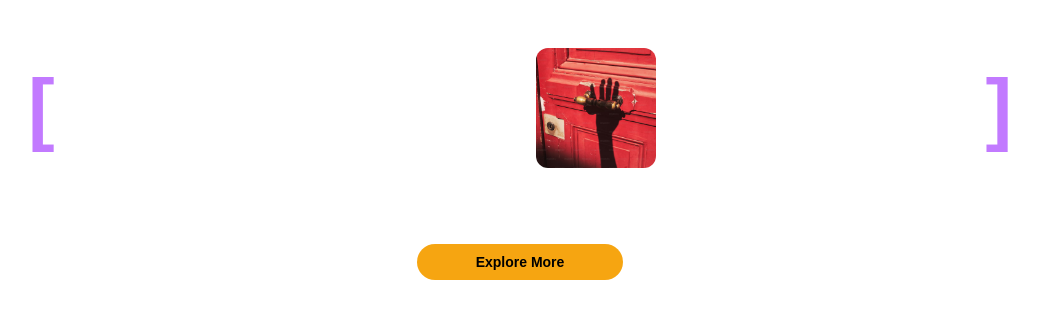
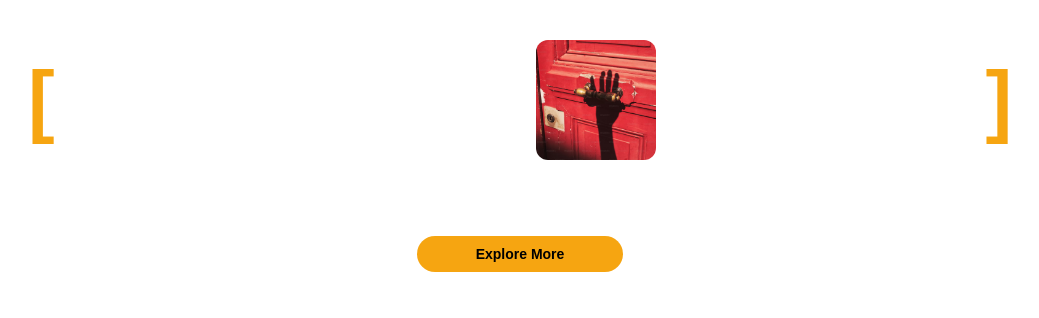
Before and after one commit to itskvsin/nextprac, a Next.js app: page /gsap in a window 1280 px wide. Shown: the top 318 px of the page, without its empty margins (120-1159 px from the left). Built offline with nearby package versions, Linux system fonts and the light colour scheme.

Commit message:
feat(components): add GSAP hover reveal animation component
Create reusable GSAPHoverRevealSection component with animated hover effects
Move component from page to separate file for reusability
Update page to use new component multiple times

```diff
--- a/src/app/gsap/page.tsx
+++ b/src/app/gsap/page.tsx
@@ -1,183 +1,200 @@
 "use client";
 
-import { useRef, useLayoutEffect, useState } from "react";
-import Image from "next/image";
-import gsap from "gsap";
+// import { useRef, useLayoutEffect, useState } from "react";
+// import Image from "next/image";
+// import gsap from "gsap";
+import GSAPHoverRevealSection from "@/components/temp";
 
-export default function GSAPHoverRevealSection() {
-  const [hovered, setHovered] = useState(false);
-
-  const containerRef = useRef<HTMLDivElement>(null);
-  const bracketL = useRef<HTMLDivElement>(null);
-  const bracketR = useRef<HTMLDivElement>(null);
-  const imageRef = useRef<HTMLDivElement>(null);
-  const descRef = useRef<HTMLParagraphElement>(null);
-  const buttonRef = useRef<HTMLButtonElement>(null);
-  const revealRef = useRef<HTMLDivElement>(null);
-
-  useLayoutEffect(() => {
-    const container = containerRef.current;
-    const reveal = revealRef.current;
-    if (!container || !reveal) return;
-
-    // Reset reveal section
-    gsap.set(reveal, {
-      height: 0,
-      opacity: 0,
-      overflow: "hidden",
-      visibility: "hidden",
-    });
-
-    const contentTimeline = gsap.timeline({ paused: true });
-
-    contentTimeline
-      .to([bracketL.current, bracketR.current], {
-        opacity: 1,
-        y: 0,
-        duration: 0.4,
-        ease: "power3.out",
-      })
-      .to(
-        imageRef.current,
-        {
-          opacity: 1,
-          scale: 1,
-          duration: 0.4,
-          ease: "power3.out",
-        },
-        "-=0.3"
-      )
-      .to(
-        descRef.current,
-        {
-          opacity: 1,
-          y: 0,
-          duration: 0.4,
-          ease: "power3.out",
-        },
-        "-=0.3"
-      )
-      .to(
-        buttonRef.current,
-        {
-          opacity: 1,
-          y: 0,
-          duration: 0.4,
-          ease: "power3.out",
-        },
-        "-=0.3"
-      );
-
-    const handleEnter = () => {
-      const fullHeight = reveal.scrollHeight;
-
-      gsap.to(reveal, {
-        height: fullHeight,
-        opacity: 1,
-        visibility: "visible",
-        duration: 0.5,
-        ease: "power2.out",
-      });
-
-      contentTimeline.play();
-    };
-
-    const handleLeave = () => {
-      gsap.to(reveal, {
-        height: 0,
-        opacity: 0,
-        visibility: "hidden",
-        duration: 0.5,
-        ease: "power2.inOut",
-      });
-
-      contentTimeline.reverse();
-    };
-
-    container.addEventListener("mouseenter", handleEnter);
-    container.addEventListener("mouseleave", handleLeave);
-
-    return () => {
-      container.removeEventListener("mouseenter", handleEnter);
-      container.removeEventListener("mouseleave", handleLeave);
-    };
-  }, []);
-
+export default function wyg() {
   return (
-    <section className="w-full border-b border-white/20">
-      <div
-        onMouseEnter={() => setHovered(true)}
-        onMouseLeave={() => setHovered(false)}
-        ref={containerRef}
-        className="group px-6 py-10 md:py-12 w-full max-w-7xl mx-auto cursor-pointer"
-      >
-        {/* Title Row */}
-        <div className="flex justify-center items-center gap-4 text-3xl md:text-5xl font-extrabold">
-          <div
-            ref={bracketL}
-            className="text-purple-400 text-[60px] md:text-[80px] font-bold opacity-0 translate-y-10"
-          >
-            [
-          </div>
-
-          <div className="flex items-center gap-2">
-            <p className="text-white">Conversion-Centric</p>
-            <div
-              className={`transition-all duration-500 ${
-                hovered
-                  ? "opacity-100 scale-100 text-[#F6A511]"
-                  : "opacity-0 scale-50"
-              }`}
-            >
-              <div
-                ref={imageRef}
-                //   className="w-14 h-14 md:w-20 md:h-20 overflow-hidden rounded-xl scale-50 opacity-0"
-                className={`transition-all duration-500 flex h-10 justify-center items-center ${
-                  hovered ? "w-30 mx-3 h-30" : "w-1 mx-0"
-                } overflow-hidden`}
-              >
-                <Image
-                  src="/images/img1.png"
-                  alt="hover"
-                  width={80}
-                  height={80}
-                  className="rounded-xl object-cover w-full h-full"
-                />
-              </div>
-            </div>
-            <p className="text-white">Ad Creatives</p>
-          </div>
-
-          <div
-            ref={bracketR}
-            className="text-purple-400 text-[60px] md:text-[80px] font-bold opacity-0 translate-y-10"
-          >
-            ]
-          </div>
-        </div>
-
-        {/* Hidden Reveal Section */}
-        <div className="flex items-center justify-center">
-          <div
-            ref={revealRef}
-            className="invisible text-center flex w-full flex-col items-center h-0 mt-4 transition-all space-y-3"
-          >
-            <p
-              ref={descRef}
-              className="text-white/70 text-sm md:text-base max-w-md mx-auto opacity-0 translate-y-4"
-            >
-              High-converting creatives crafted to elevate your brand
-              performance.
-            </p>
-            <button
-              ref={buttonRef}
-              className="px-5 py-2 rounded-full w-2/12 bg-[#F6A511] text-black text-sm font-semibold hover:bg-[#ffbd3b] transition-all opacity-0 translate-y-4"
-            >
-              Explore More
-            </button>
-          </div>
-        </div>
-      </div>
-    </section>
+    <>
+      <GSAPHoverRevealSection />
+      <GSAPHoverRevealSection />
+      <GSAPHoverRevealSection />
+    </>
   );
 }
+
+// "use client";
+
+// import { useRef, useLayoutEffect, useState } from "react";
+// import Image from "next/image";
+// import gsap from "gsap";
+
+// export default function GSAPHoverRevealSection() {
+//   const [hovered, setHovered] = useState(false);
+
+//   const containerRef = useRef<HTMLDivElement>(null);
+//   const bracketL = useRef<HTMLDivElement>(null);
+//   const bracketR = useRef<HTMLDivElement>(null);
+//   const imageRef = useRef<HTMLDivElement>(null);
+//   const descRef = useRef<HTMLParagraphElement>(null);
+//   const buttonRef = useRef<HTMLButtonElement>(null);
+//   const revealRef = useRef<HTMLDivElement>(null);
+
+//   useLayoutEffect(() => {
+//     const container = containerRef.current;
+//     const reveal = revealRef.current;
+//     if (!container || !reveal) return;
+
+//     // Reset reveal section
+//     gsap.set(reveal, {
+//       height: 0,
+//       opacity: 0,
+//       overflow: "hidden",
+//       visibility: "hidden",
+//     });
+
+//     const contentTimeline = gsap.timeline({ paused: true });
+
+//     contentTimeline
+//       .to([bracketL.current, bracketR.current], {
+//         opacity: 1,
+//         y: 0,
+//         duration: 0.4,
+//         ease: "power3.out",
+//       })
+//       .to(
+//         imageRef.current,
+//         {
+//           opacity: 1,
+//           scale: 1,
+//           duration: 0.4,
+//           ease: "power3.out",
+//         },
+//         "-=0.3"
+//       )
+//       .to(
+//         descRef.current,
+//         {
+//           opacity: 1,
+//           y: 0,
+//           duration: 0.4,
+//           ease: "power3.out",
+//         },
+//         "-=0.3"
+//       )
+//       .to(
+//         buttonRef.current,
+//         {
+//           opacity: 1,
+//           y: 0,
+//           duration: 0.4,
+//           ease: "power3.out",
+//         },
+//         "-=0.3"
+//       );
+
+//     const handleEnter = () => {
+//       const fullHeight = reveal.scrollHeight;
+
+//       gsap.to(reveal, {
+//         height: fullHeight,
+//         opacity: 1,
+//         visibility: "visible",
+//         duration: 0.5,
+//         ease: "power2.out",
+//       });
+
+//       contentTimeline.play();
+//     };
+
+//     const handleLeave = () => {
+//       gsap.to(reveal, {
+//         height: 0,
+//         opacity: 0,
+//         visibility: "hidden",
+//         duration: 0.5,
+//         ease: "power2.inOut",
+//       });
+
+//       contentTimeline.reverse();
+//     };
+
+//     container.addEventListener("mouseenter", handleEnter);
+//     container.addEventListener("mouseleave", handleLeave);
+
+//     return () => {
+//       container.removeEventListener("mouseenter", handleEnter);
+//       container.removeEventListener("mouseleave", handleLeave);
+//     };
+//   }, []);
+
+//   return (
+//     <section className="w-full border-b border-white/20">
+//       <div
+//         onMouseEnter={() => setHovered(true)}
+//         onMouseLeave={() => setHovered(false)}
+//         ref={containerRef}
+//         className="group px-6 py-6 md:py-10 w-full max-w-7xl mx-auto cursor-pointer"
+//       >
+//         {/* Title Row */}
+//         <div className="flex justify-center items-center gap-4 text-3xl md:text-5xl font-extrabold">
+//           <div
+//             ref={bracketL}
+//             className="text-[#F6A511] text-[60px] md:text-[80px] font-bold opacity-0 translate-y-10"
+//           >
+//             [
+//           </div>
+
+//           <div className="flex items-center gap-2">
+//             <p className="text-white">Conversion-Centric</p>
+//             <div
+//               className={`transition-all duration-500 ${
+//                 hovered
+//                   ? "opacity-100 scale-100 text-[#F6A511]"
+//                   : "opacity-0 scale-50"
+//               }`}
+//             >
+//               <div
+//                 ref={imageRef}
+//                 //   className="w-14 h-14 md:w-20 md:h-20 overflow-hidden rounded-xl scale-50 opacity-0"
+//                 className={`transition-all duration-500 flex h-10 justify-center items-center ${
+//                   hovered ? "w-30 mx-3 h-30" : "w-1 mx-0"
+//                 } overflow-hidden`}
+//               >
+//                 <Image
+//                   src="/images/img1.png"
+//                   alt="hover"
+//                   width={80}
+//                   height={80}
+//                   className="rounded-xl object-cover w-full h-full"
+//                 />
+//               </div>
+//             </div>
+//             <p className="text-white">Ad Creatives</p>
+//           </div>
+
+//           <div
+//             ref={bracketR}
+//             className="text-[#F6A511] text-[60px] md:text-[80px] font-bold opacity-0 translate-y-10"
+//           >
+//             ]
+//           </div>
+//         </div>
+
+//         {/* Hidden Reveal Section */}
+//         <div className="flex items-center justify-center">
+//           <div
+//             ref={revealRef}
+//             className="invisible text-center flex w-full flex-col items-center h-0 mt-4 transition-all space-y-3"
+//           >
+//             <p
+//               ref={descRef}
+//               className="text-white/70 text-sm md:text-base max-w-md mx-auto opacity-0 translate-y-4"
+//             >
+//               High-converting creatives crafted to elevate your brand
+//               performance.
+//             </p>
+//             <button
+//               ref={buttonRef}
+//               className="px-5 py-2 rounded-full w-2/12 bg-[#F6A511] text-black text-sm font-semibold hover:bg-[#ffbd3b] transition-all opacity-0 translate-y-4"
+//             >
+//               Explore More
+//             </button>
+//           </div>
+//         </div>
+//       </div>
+//     </section>
+//   );
+// }
--- a/src/components/temp.tsx
+++ b/src/components/temp.tsx
@@ -1,3 +1,199 @@
+"use client";
+
+import { useRef, useLayoutEffect, useState } from "react";
+import Image from "next/image";
+import gsap from "gsap";
+
+export default function GSAPHoverRevealSection() {
+  const [hovered, setHovered] = useState(false);
+
+  const containerRef = useRef<HTMLDivElement>(null);
+  const bracketL = useRef<HTMLDivElement>(null);
+  const bracketR = useRef<HTMLDivElement>(null);
+  const imageRef = useRef<HTMLDivElement>(null);
+  const descRef = useRef<HTMLParagraphElement>(null);
+  const buttonRef = useRef<HTMLButtonElement>(null);
+  const revealRef = useRef<HTMLDivElement>(null);
+
+  useLayoutEffect(() => {
+    const container = containerRef.current;
+    const reveal = revealRef.current;
+    if (!container || !reveal) return;
+
+    // Reset reveal section
+    gsap.set(reveal, {
+      height: 0,
+      opacity: 0,
+      overflow: "hidden",
+      visibility: "hidden",
+    });
+
+    const contentTimeline = gsap.timeline({ paused: true });
+
+    contentTimeline
+      .to([bracketL.current, bracketR.current], {
+        opacity: 1,
+        y: 0,
+        duration: 0.4,
+        ease: "power3.out",
+      })
+      .to(
+        imageRef.current,
+        {
+          opacity: 1,
+          scale: 1,
+          duration: 0.4,
+          ease: "power3.out",
+        },
+        "-=0.3"
+      )
+      .to(
+        descRef.current,
+        {
+          opacity: 1,
+          y: 0,
+          duration: 0.4,
+          ease: "power3.out",
+        },
+        "-=0.3"
+      )
+      .to(
+        buttonRef.current,
+        {
+          opacity: 1,
+          y: 0,
+          duration: 0.4,
+          ease: "power3.out",
+        },
+        "-=0.3"
+      );
+
+    const handleEnter = () => {
+      const fullHeight = reveal.scrollHeight;
+
+      gsap.to(reveal, {
+        height: fullHeight,
+        opacity: 1,
+        visibility: "visible",
+        duration: 0.5,
+        ease: "power2.out",
+      });
+
+      contentTimeline.play();
+    };
+
+    const handleLeave = () => {
+      gsap.to(reveal, {
+        height: 0,
+        opacity: 0,
+        visibility: "hidden",
+        duration: 0.5,
+        ease: "power2.inOut",
+      });
+
+      contentTimeline.reverse();
+    };
+
+    container.addEventListener("mouseenter", handleEnter);
+    container.addEventListener("mouseleave", handleLeave);
+
+    return () => {
+      container.removeEventListener("mouseenter", handleEnter);
+      container.removeEventListener("mouseleave", handleLeave);
+    };
+  }, []);
+
+  return (
+    <section className="w-full border-b border-white/20">
+      <div
+        onMouseEnter={() => setHovered(true)}
+        onMouseLeave={() => setHovered(false)}
+        ref={containerRef}
+        className="group px-6 py-6 md:py-10 w-full max-w-7xl mx-auto cursor-pointer"
+      >
+        {/* Title Row */}
+        <div className="flex justify-center items-center gap-4 text-3xl md:text-5xl font-extrabold">
+          <div
+            ref={bracketL}
+            className="text-[#F6A511] text-[60px] md:text-[80px] font-bold opacity-0 translate-y-10"
+          >
+            [
+          </div>
+
+          <div className="flex items-center gap-2">
+            <p className="text-white">Conversion-Centric</p>
+            <div
+              className={`transition-all duration-500 ${
+                hovered
+                  ? "opacity-100 scale-100 text-[#F6A511]"
+                  : "opacity-0 scale-50"
+              }`}
+            >
+              <div
+                ref={imageRef}
+                //   className="w-14 h-14 md:w-20 md:h-20 overflow-hidden rounded-xl scale-50 opacity-0"
+                className={`transition-all duration-500 flex h-10 justify-center items-center ${
+                  hovered ? "w-30 mx-3 h-30" : "w-1 mx-0"
+                } overflow-hidden`}
+              >
+                <Image
+                  src="/images/img1.png"
+                  alt="hover"
+                  width={80}
+                  height={80}
+                  className="rounded-xl object-cover w-full h-full"
+                />
+              </div>
+            </div>
+            <p className="text-white">Ad Creatives</p>
+          </div>
+
+          <div
+            ref={bracketR}
+            className="text-[#F6A511] text-[60px] md:text-[80px] font-bold opacity-0 translate-y-10"
+          >
+            ]
+          </div>
+        </div>
+
+        {/* Hidden Reveal Section */}
+        <div className="flex items-center justify-center">
+          <div
+            ref={revealRef}
+            className="invisible text-center flex w-full flex-col items-center h-0 mt-4 transition-all space-y-3"
+          >
+            <p
+              ref={descRef}
+              className="text-white/70 text-sm md:text-base max-w-md mx-auto opacity-0 translate-y-4"
+            >
+              High-converting creatives crafted to elevate your brand
+              performance.
+            </p>
+            <button
+              ref={buttonRef}
+              className="px-5 py-2 rounded-full w-2/12 bg-[#F6A511] text-black text-sm font-semibold hover:bg-[#ffbd3b] transition-all opacity-0 translate-y-4"
+            >
+              Explore More
+            </button>
+          </div>
+        </div>
+      </div>
+    </section>
+  );
+}
+
+
+
+
+
+
+
+
+
+
+
+
+
 // "use client";
 
 // import { useRef, useLayoutEffect } from "react";
@@ -134,84 +330,84 @@
 // }
 
 
-"use client";
-import Image from "next/image";
-import { useEffect, useState } from "react";
-import { FaStar } from "react-icons/fa";
+// "use client";
+// import Image from "next/image";
+// import { useEffect, useState } from "react";
+// import { FaStar } from "react-icons/fa";
 
-export default function P() {
-  const [hovered, setHovered] = useState(false);
+// export default function P() {
+//   const [hovered, setHovered] = useState(false);
 
-  //   useEffect(() => {
-  //     const split = new SplitType(".split", {
-  //       types: "words",
-  //     });
+//   //   useEffect(() => {
+//   //     const split = new SplitType(".split", {
+//   //       types: "words",
+//   //     });
 
-  //     gsap.from(split.words, {
-  //       opacity: 0,
-  //       y: 20,
-  //       stagger: 0.1,
-  //       duration: 0.6,
-  //       ease: "power2.out",
-  //     });
-  //   }, []);
+//   //     gsap.from(split.words, {
+//   //       opacity: 0,
+//   //       y: 20,
+//   //       stagger: 0.1,
+//   //       duration: 0.6,
+//   //       ease: "power2.out",
+//   //     });
+//   //   }, []);
 
-  return (
-    <div className="flex justify-center items-center h-screen bg-black text-white">
-      <div
-        className="text-6xl font-bold flex items-center justify-center border-b w-full border-white pb-6 transition-all duration-500"
-        onMouseEnter={() => setHovered(true)}
-        onMouseLeave={() => setHovered(false)}
-      >
-        <p className="text-white">Conversion-Centric </p>
+//   return (
+//     <div className="flex justify-center items-center h-screen bg-black text-white">
+//       <div
+//         className="text-6xl font-bold flex items-center justify-center border-b w-full border-white pb-6 transition-all duration-500"
+//         onMouseEnter={() => setHovered(true)}
+//         onMouseLeave={() => setHovered(false)}
+//       >
+//         <p className="text-white">Conversion-Centric </p>
 
-        <div
-          className={`transition-all duration-500 ${
-            hovered
-              ? "opacity-100 scale-100 text-[#F6A511]"
-              : "opacity-0 scale-50"
-          }`}
-        >
-          <div
-            className={`transition-all duration-500 flex h-10 justify-center items-center ${
-              hovered ? "w-50 mx-3 h-40" : "w-1 mx-0"
-            } overflow-hidden`}
-          >
-            <div className="bg-[#343434]/40 border border-transparent rounded-xl p-4 shadow-xl cursor-pointer overflow-hidden relative">
-              {/* <div className="absolute bottom-0 left-1/2 w-0 h-0.5 bg-[#F6A511] group-hover:w-full transition-all duration-500 ease-in-out -translate-x-1/2 origin-center" />
-              <div className="text-2xl mb-3 relative z-10 flex items-center gap-2">
-                <h3 className="text-xl font-semibold text-[#F6A511] mb-2 relative z-10">
-                  title
-                </h3>
-              </div>
-              <p className="text-white/80 text-md relative z-10 px-6">desc</p>
-            </div>*/}
-          <Image
-            src="/Images/img1.png"
-            width={300}
-            height={300}
-            className="w-30 h-30"
-            alt="image"
-            />
-            </div>
-        </div>
-            </div>
-        {/* <div
-          className={`transition-all duration-500 flex justify-center items-center ${
-            hovered ? "w-10 mx-3" : "w-1 mx-0"
-          } overflow-hidden`}
-        >
-          <FaStar
-            className={`transition-all duration-500 ${
-              hovered
-                ? "opacity-100 scale-100 text-[#F6A511]"
-                : "opacity-0 scale-50"
-            }`}
-          />
-        </div> */}
+//         <div
+//           className={`transition-all duration-500 ${
+//             hovered
+//               ? "opacity-100 scale-100 text-[#F6A511]"
+//               : "opacity-0 scale-50"
+//           }`}
+//         >
+//           <div
+//             className={`transition-all duration-500 flex h-10 justify-center items-center ${
+//               hovered ? "w-50 mx-3 h-40" : "w-1 mx-0"
+//             } overflow-hidden`}
+//           >
+//             <div className="bg-[#343434]/40 border border-transparent rounded-xl p-4 shadow-xl cursor-pointer overflow-hidden relative">
+//               {/* <div className="absolute bottom-0 left-1/2 w-0 h-0.5 bg-[#F6A511] group-hover:w-full transition-all duration-500 ease-in-out -translate-x-1/2 origin-center" />
+//               <div className="text-2xl mb-3 relative z-10 flex items-center gap-2">
+//                 <h3 className="text-xl font-semibold text-[#F6A511] mb-2 relative z-10">
+//                   title
+//                 </h3>
+//               </div>
+//               <p className="text-white/80 text-md relative z-10 px-6">desc</p>
+//             </div>*/}
+//           <Image
+//             src="/Images/img1.png"
+//             width={300}
+//             height={300}
+//             className="w-30 h-30"
+//             alt="image"
+//             />
+//             </div>
+//         </div>
+//             </div>
+//         {/* <div
+//           className={`transition-all duration-500 flex justify-center items-center ${
+//             hovered ? "w-10 mx-3" : "w-1 mx-0"
+//           } overflow-hidden`}
+//         >
+//           <FaStar
+//             className={`transition-all duration-500 ${
+//               hovered
+//                 ? "opacity-100 scale-100 text-[#F6A511]"
+//                 : "opacity-0 scale-50"
+//             }`}
+//           />
+//         </div> */}
 
-        <p className="text-white">Ad Creatives</p>
-      </div>
-    </div>
-  );
-}
+//         <p className="text-white">Ad Creatives</p>
+//       </div>
+//     </div>
+//   );
+// }
```
